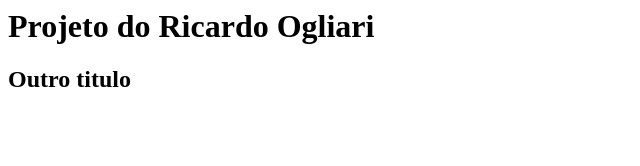
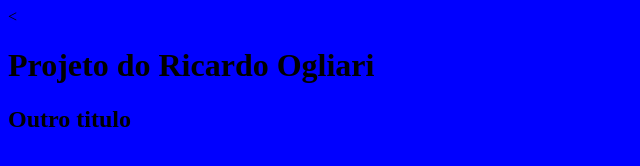
Before and after one commit to ricardoogliari/curso-git, a plain HTML site: page index.html in a window 1280 px wide. Shown: the whole page, without its empty margins (0-640 px from the left). Drawn offline with Linux system fonts and the light colour scheme.

Commit message:
Início design

```diff
--- /dev/null
+++ b/estilo.css
@@ -0,0 +1,3 @@
+body {
+	background-color: blue;
+}
--- a/index.html
+++ b/index.html
@@ -1,6 +1,6 @@
 <html>
 	<head>
-
+		<link rel="stylesheet" href="estilo.css"><
 	</head>
 	<body>
 		<h1>Projeto do Ricardo Ogliari</h1>
```
